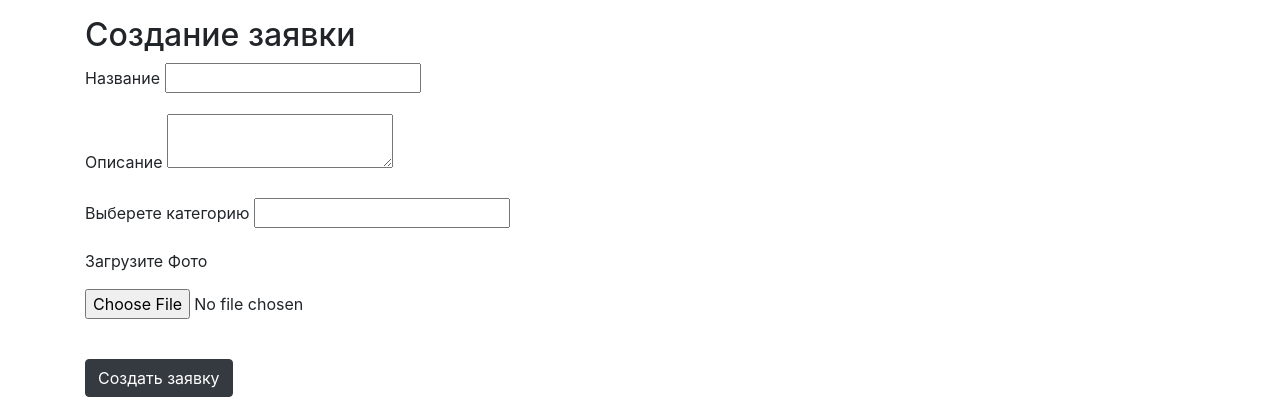
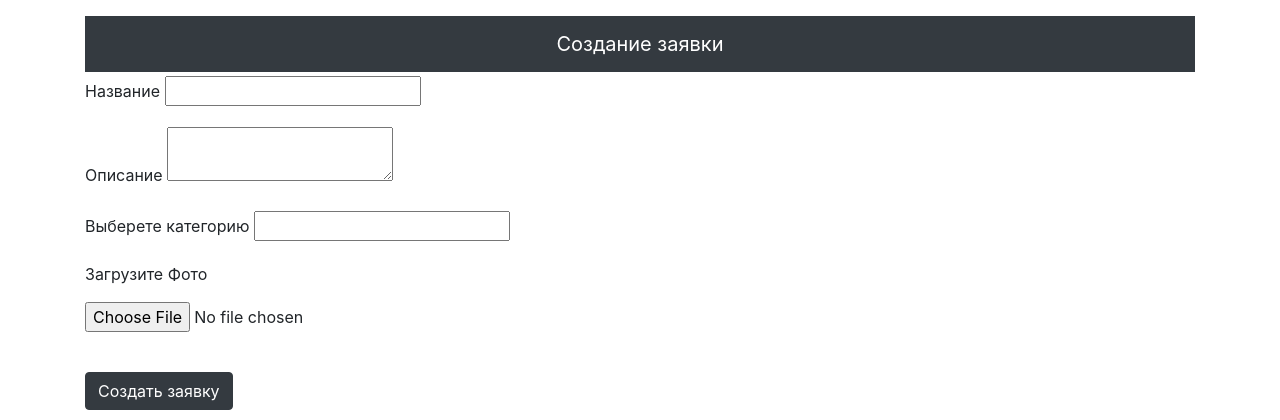
Before and after one commit to TuranovDanil/pWeek2, a Django app: template forum/main/templates/main/create.html in a window 1280 px wide. Shown: the part 76-496 px from the top of the page. Run offline with Django 3.2, Linux system fonts and the light colour scheme; the template is opened without the code that fills it, so the values that code supplies are empty, except form fields; tables that the repository leaves empty hold one stand-in row (values such as "Sample post"); form fields are guessed from the names that the template uses; some libraries are stand-ins or nearby versions.

Commit message:
интегрировал страницу создания заявки

```diff
--- a/forum/main/templates/main/create.html
+++ b/forum/main/templates/main/create.html
@@ -6,7 +6,7 @@
 {% block title %} Создание заявки {% endblock %}
 
 {% block content %}
-   <h2>Создание заявки</h2>
+   <h5 class="p-3 mb-1 font-weight-normal bg-dark text-white text-center">Создание заявки</h5>
    <form method="post" enctype="multipart/form-data">
        {{ form.non_field_errors }}
        {% csrf_token %}
```
